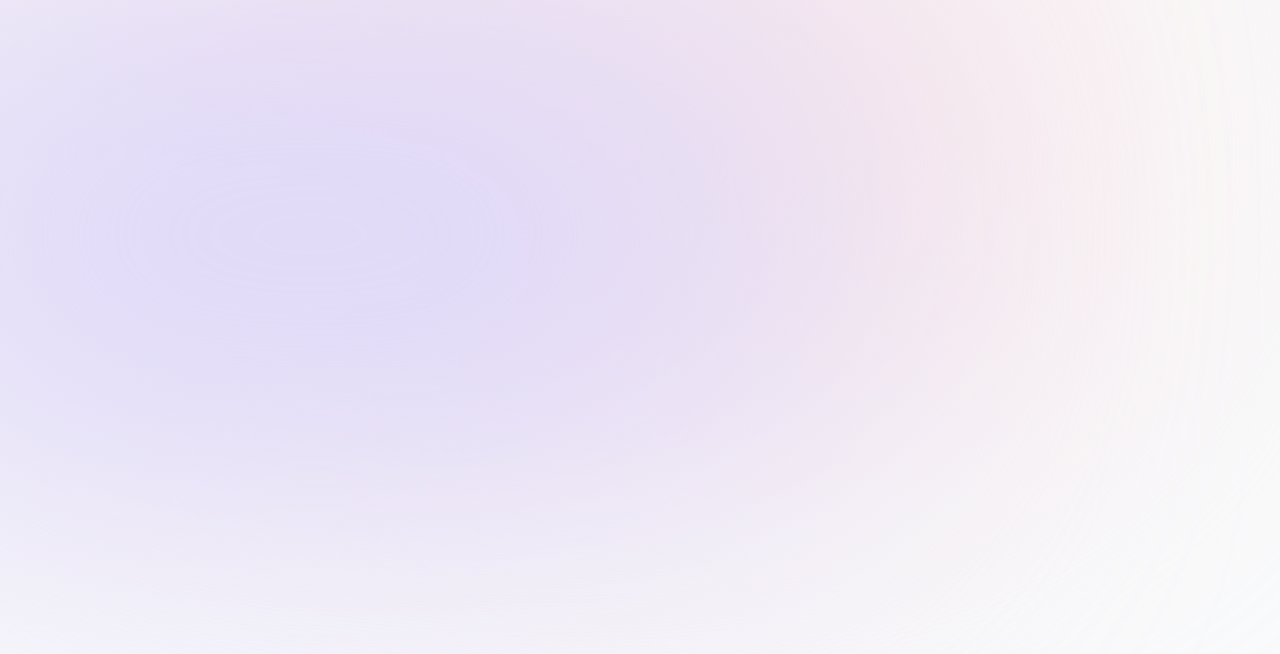
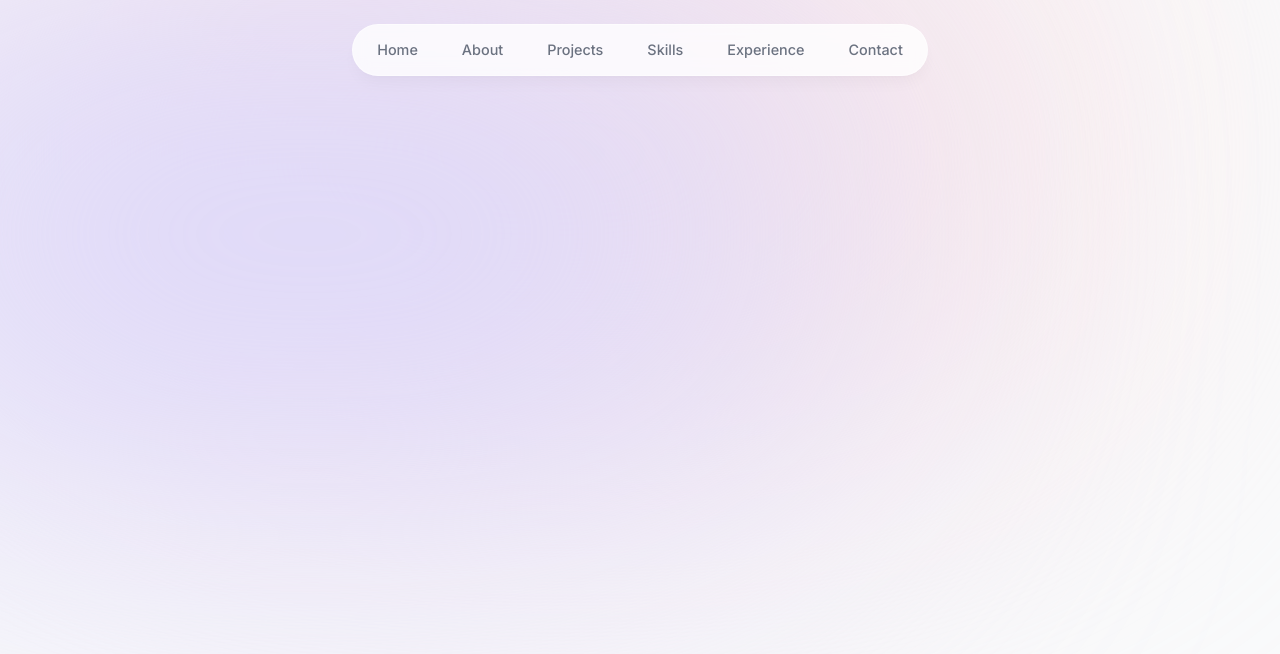
Before and after one commit to Jayden-Truong/portfolio, a Next.js app: page / in a window 1280 px wide. Shown: the top 654 px of the page. Built offline with nearby package versions, Linux system fonts and the light colour scheme.

Commit message:
Create Header Portfolio

```diff
--- a/app/layout.tsx
+++ b/app/layout.tsx
@@ -1,3 +1,4 @@
+import Header from '@/components/Header';
 import type { Metadata } from 'next';
 import { Inter } from 'next/font/google';
 import './globals.css';
@@ -16,9 +17,12 @@ export default function RootLayout({
 }) {
   return (
     <html lang="en">
-      <body className={`${inter.className} bg-gray-50 text-gray-950 relative`}>
+      <body
+        className={`${inter.className} bg-gray-50 text-gray-950 relative h-[5000px]`}
+      >
         <div className="bg-[#fbe2e3] absolute top-[-6rem] -z-10 right-[11rem] h-[31.25rem] w-[31.25rem] rounded-full blur-[10rem] sm:w-[68.75rem]"></div>
         <div className="bg-[#dbd7fb] absolute top-[-1rem] -z-10 left-[-35rem] h-[31.25rem] w-[50rem] rounded-full blur-[10rem] sm:w-[68.75rem] md:left-[-33rem] lg:left-[-28rem] xl:left-[-15rem] 2xl:left-[-5rem]"></div>
+        <Header />
         {children}
       </body>
     </html>
--- /dev/null
+++ b/components/Header.tsx
@@ -0,0 +1,37 @@
+'use client';
+import React from 'react';
+import { motion } from 'framer-motion';
+import { links } from '@/lib/data';
+import Link from 'next/link';
+
+export default function Header() {
+  return (
+    <header className="z-[999] relative">
+      <motion.div
+        initial={{ y: -100, x: '-50%', opacity: 0 }}
+        animate={{ y: 0, x: '-50%', opacity: 1 }}
+        className="fixed top-0 left-1/2 -translate-x-1/2 h-[4.5rem] w-full rounded-none border border-white border-opacity-40 bg-white bg-opacity-80 shadow-lg shadow-black/[0.03] backdrop-blur-[0.5rem] sm:top-6 sm:h-[3.25rem] sm:w-[36rem] sm:rounded-full"
+      >
+        <nav className="flex fixed top-[0.15rem] left-1/2 h-12 -translate-x-1/2 py-2 sm:h-[initial] sm:py-0">
+          <ul className="flex w-[22rem] flex-wrap items-center justify-center gap-y-1 text-[0.9rem] font-medium text-gray-500 sm:w-[initial] sm:flex-nowrap sm:gap-5">
+            {links.map((link) => (
+              <motion.li
+                key={link.hash}
+                className="h-3/4 flex items-center justify-center"
+                initial={{ y: -100, opacity: 0 }}
+                animate={{ y: 0, opacity: 1 }}
+              >
+                <Link
+                  href={link.hash}
+                  className="flex w-full items-center justify-center px-3 py-3 hover:text-gray-950 transition"
+                >
+                  {link.name}
+                </Link>
+              </motion.li>
+            ))}
+          </ul>
+        </nav>
+      </motion.div>
+    </header>
+  );
+}
--- a/package.json
+++ b/package.json
@@ -11,6 +11,7 @@
     "lint:style": "stylelint 'src/**/styled.ts' 'src/**/*.tsx'"
   },
   "dependencies": {
+    "framer-motion": "10.16.4",
     "next": "13.5.6",
     "react": "^18",
     "react-dom": "^18",
```
Also changed, not shown: 1 other file (tests, documents, lock files or other folders).
